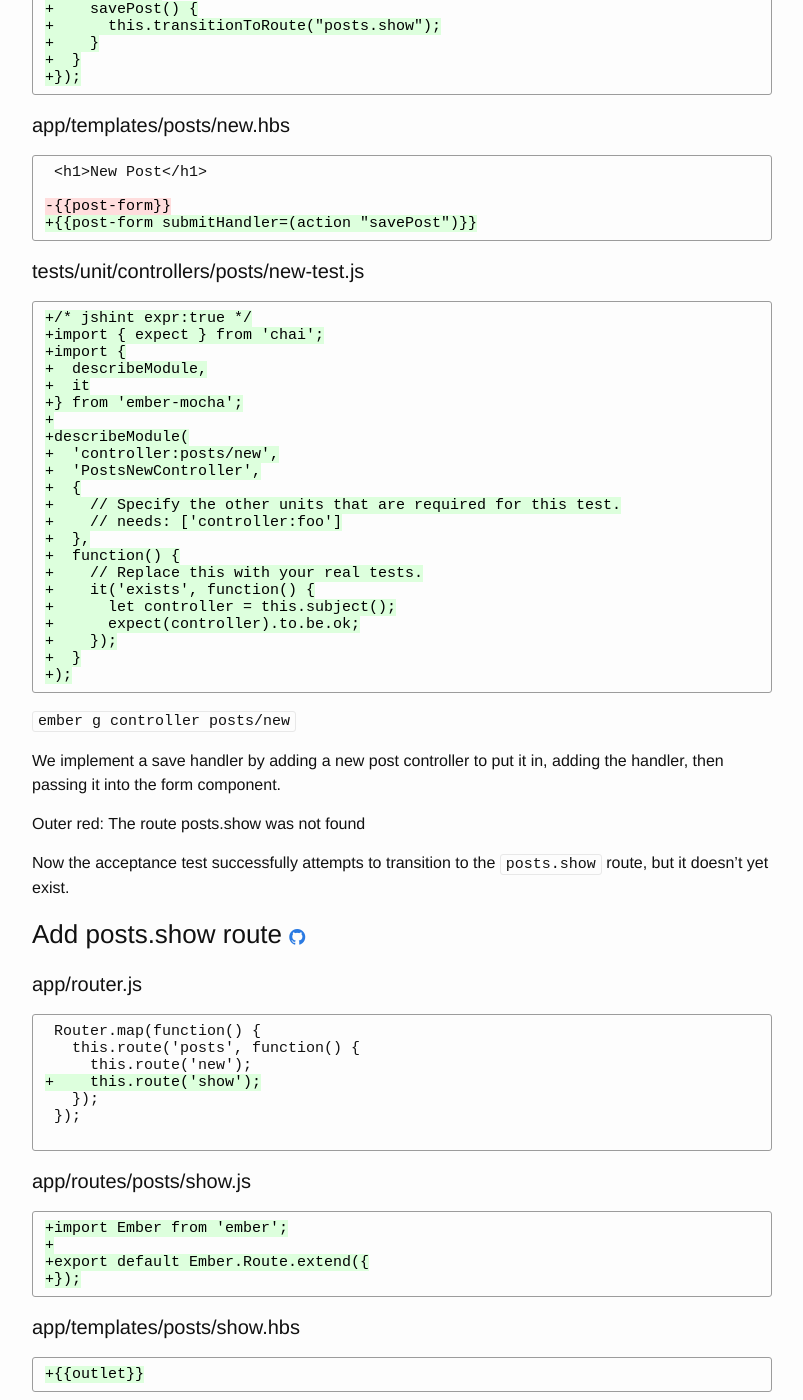
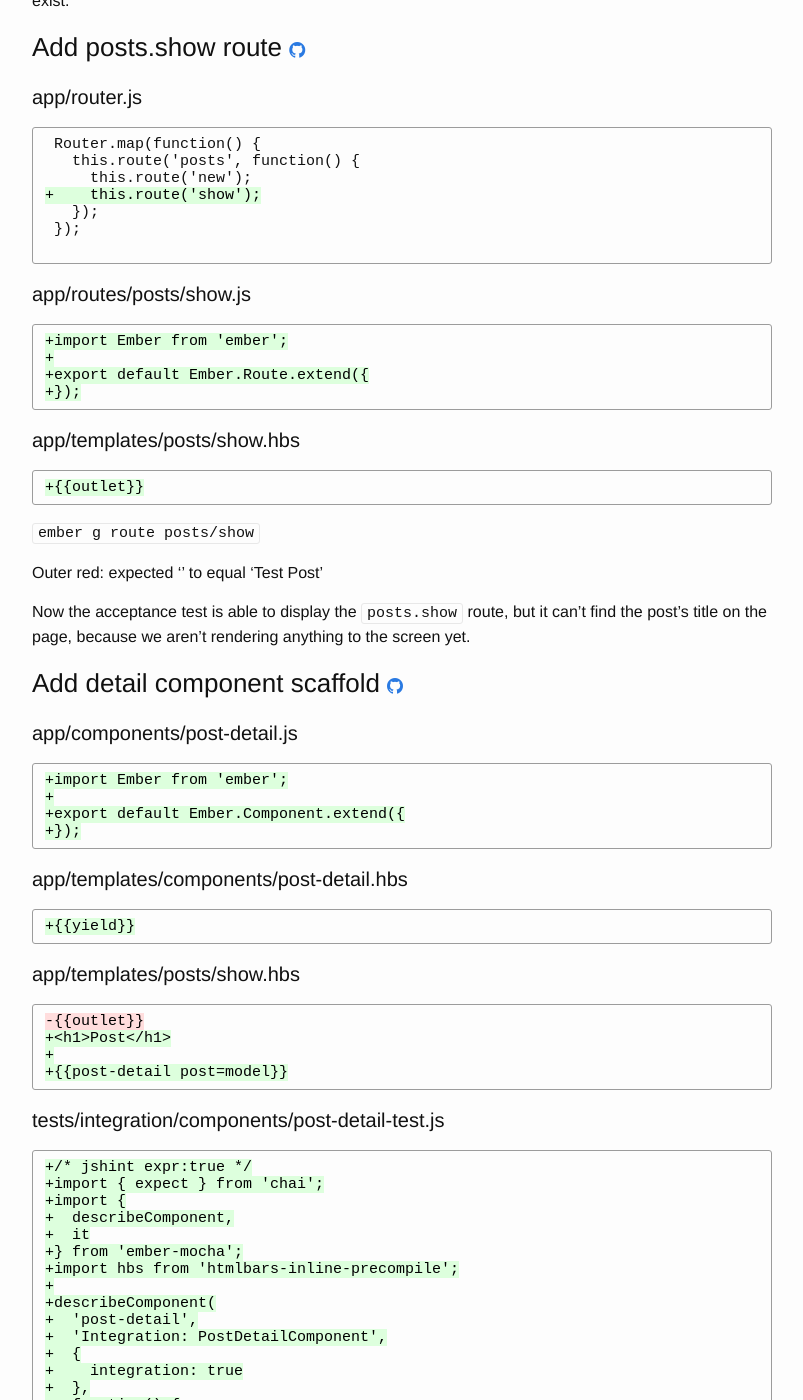
Before and after one commit to learn-tdd-in/learntdd.in, a Jekyll site: the page built from ember/index.md, in a window 1280 px wide and 1400 px high, scrolled down 8104 px. Shown: the whole window, without its empty margins (238-1041 px from the left). Built offline with Jekyll 4.4.1, drawn with Linux system fonts in a browser that asks for light colours; some of the changed text lies outside the part shown.

Commit message:
Hide boilerplate ember tests

````diff
--- a/ember/_commits.md
+++ b/ember/_commits.md
@@ -102,33 +102,6 @@
 
 ```diff
 {% raw %}+{{outlet}}{% endraw %}
-```
-
-
-#### tests/unit/routes/posts/new-test.js
-
-```diff
-{% raw %}+/* jshint expr:true */
-+import { expect } from 'chai';
-+import {
-+  describeModule,
-+  it
-+} from 'ember-mocha';
-+
-+describeModule(
-+  'route:posts/new',
-+  'PostsNewRoute',
-+  {
-+    // Specify the other units that are required for this test.
-+    // needs: ['controller:foo']
-+  },
-+  function() {
-+    it('exists', function() {
-+      let route = this.subject();
-+      expect(route).to.be.ok;
-+    });
-+  }
-+);{% endraw %}
 ```
 
 `ember g route posts/new`
@@ -446,34 +419,6 @@
 +{{post-form submitHandler=(action "savePost")}}{% endraw %}
 ```
 
-
-#### tests/unit/controllers/posts/new-test.js
-
-```diff
-{% raw %}+/* jshint expr:true */
-+import { expect } from 'chai';
-+import {
-+  describeModule,
-+  it
-+} from 'ember-mocha';
-+
-+describeModule(
-+  'controller:posts/new',
-+  'PostsNewController',
-+  {
-+    // Specify the other units that are required for this test.
-+    // needs: ['controller:foo']
-+  },
-+  function() {
-+    // Replace this with your real tests.
-+    it('exists', function() {
-+      let controller = this.subject();
-+      expect(controller).to.be.ok;
-+    });
-+  }
-+);{% endraw %}
-```
-
 `ember g controller posts/new`
 
 We implement a save handler by adding a new post controller to put it in, adding the handler, then passing it into the form component.
@@ -512,33 +457,6 @@
 
 ```diff
 {% raw %}+{{outlet}}{% endraw %}
-```
-
-
-#### tests/unit/routes/posts/show-test.js
-
-```diff
-{% raw %}+/* jshint expr:true */
-+import { expect } from 'chai';
-+import {
-+  describeModule,
-+  it
-+} from 'ember-mocha';
-+
-+describeModule(
-+  'route:posts/show',
-+  'PostsShowRoute',
-+  {
-+    // Specify the other units that are required for this test.
-+    // needs: ['controller:foo']
-+  },
-+  function() {
-+    it('exists', function() {
-+      let route = this.subject();
-+      expect(route).to.be.ok;
-+    });
-+  }
-+);{% endraw %}
 ```
 
 `ember g route posts/show`
@@ -738,32 +656,6 @@
 +});{% endraw %}
 ```
 
-
-#### tests/unit/models/post-test.js
-
-```diff
-{% raw %}+/* jshint expr:true */
-+import { expect } from 'chai';
-+import { describeModel, it } from 'ember-mocha';
-+
-+describeModel(
-+  'post',
-+  'Unit | Model | post',
-+  {
-+    // Specify the other units that are required for this test.
-+      needs: []
-+  },
-+  function() {
-+    // Replace this with your real tests.
-+    it('exists', function() {
-+      let model = this.subject();
-+      // var store = this.store();
-+      expect(model).to.be.ok;
-+    });
-+  }
-+);{% endraw %}
-```
-
 `ember g model post`
 
 Outer red: Your Ember app tried to POST '/posts', but there was no route defined to handle this request. Define a route that matches this path in your mirage/config.js file.
````
Also changed, not shown: 1 other file.
